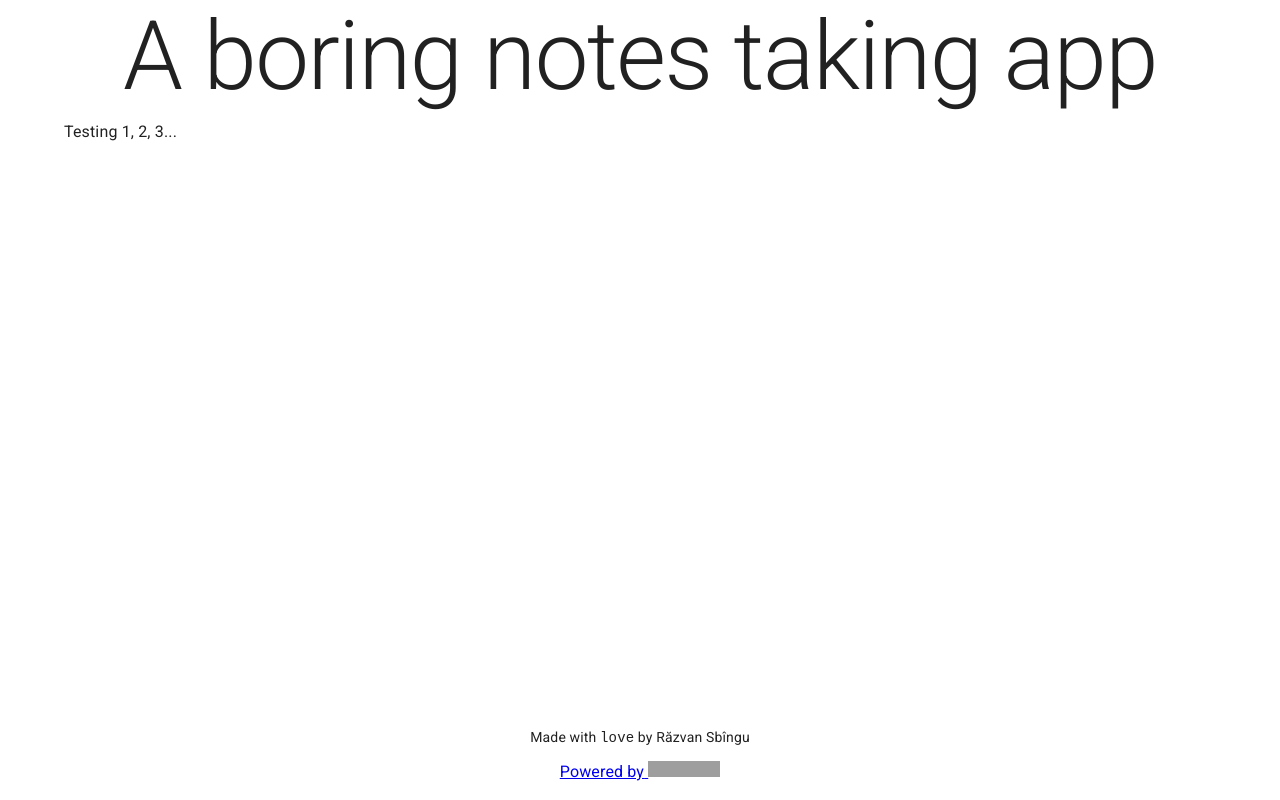
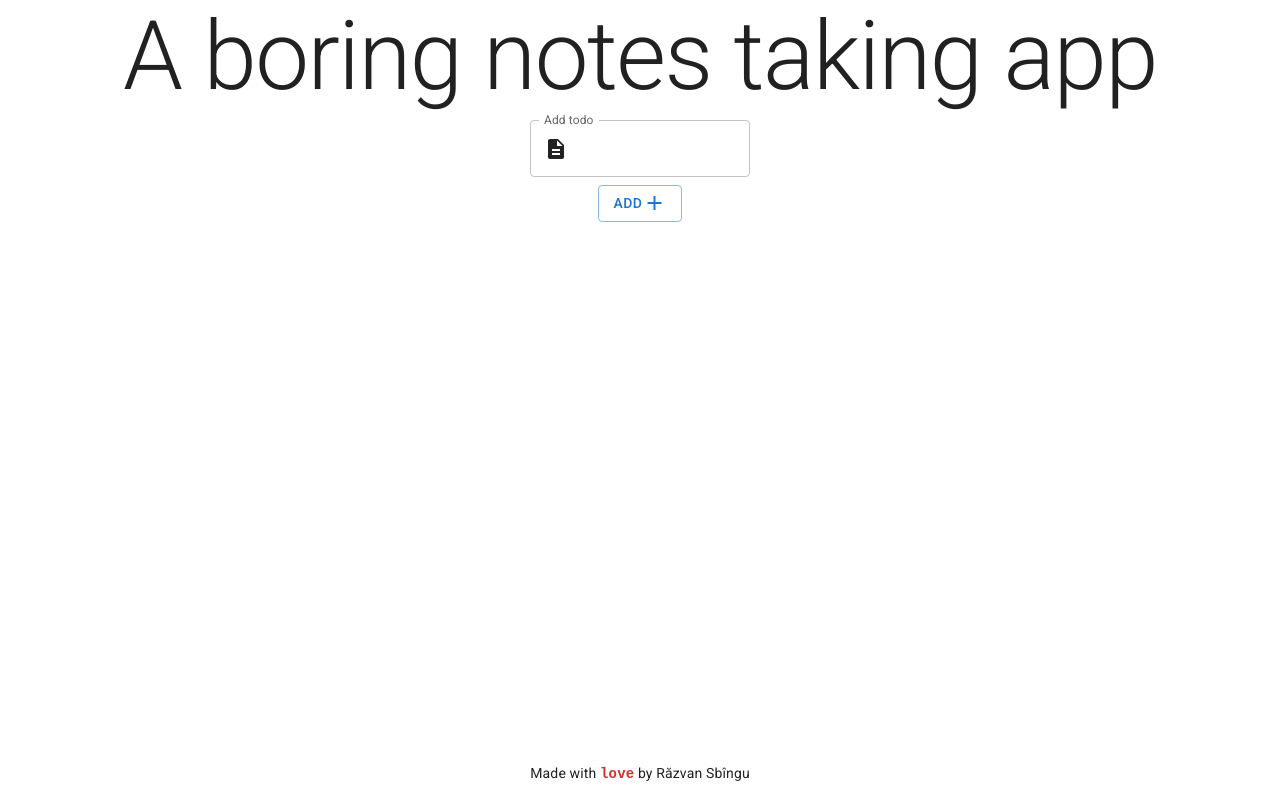
Before and after one commit to srzvan/launch-darkly-test-drive, a Next.js app: page / in a window 1280 px wide. Built offline with nearby package versions, Linux system fonts and the light colour scheme; grey boxes are pictures that could not be loaded.

Commit message:
<AddTodo/>, <TodoList/>, <TodoItem/> components

```diff
--- /dev/null
+++ b/components/AddTodo/index.js
@@ -0,0 +1,45 @@
+import * as React from "react";
+import { TextField, Button, Icon, Grid } from "@mui/material";
+
+export default function AddTodo({ addTodo }) {
+  const [value, setValue] = React.useState("");
+
+  function handleChange(event) {
+    setValue(event.target.value);
+  }
+
+  function handleSubmit(event) {
+    event.preventDefault();
+
+    addTodo({
+      id: Date.now(),
+      text: value,
+      isChecked: false,
+    });
+
+    setValue("");
+  }
+
+  return (
+    <form onSubmit={handleSubmit}>
+      <Grid container alignItems="center" gap=".5rem" direction="column">
+        <Grid item xs>
+          <TextField
+            multiline
+            fullWidth
+            id="add-todo"
+            label="Add todo"
+            value={value}
+            onChange={handleChange}
+            InputProps={{ startAdornment: <Icon>description</Icon> }}
+          />
+        </Grid>
+        <Grid item>
+          <Button variant="outlined" type="submit">
+            Add <Icon>add</Icon>
+          </Button>
+        </Grid>
+      </Grid>
+    </form>
+  );
+}
--- /dev/null
+++ b/components/TodoItem/index.js
@@ -0,0 +1,18 @@
+import { Icon, IconButton, ListItem, ListItemIcon, ListItemText } from "@mui/material";
+
+export default function TodoItem({ todo, handlers }) {
+  const { checkTodo, uncheckTodo, deleteTodo } = handlers;
+
+  return (
+    <ListItem>
+      <ListItemIcon>{todo.isChecked && <Icon>check</Icon>}</ListItemIcon>
+      <ListItemText style={{ textDecoration: todo.isChecked ? "line-through" : null }}>{todo.text}</ListItemText>
+      <IconButton onClick={() => (todo.isChecked ? uncheckTodo(todo.id) : checkTodo(todo.id))}>
+        <Icon color={todo.isChecked ? "info" : "success"}>{todo.isChecked ? "undo" : "task_alt"}</Icon>
+      </IconButton>
+      <IconButton onClick={() => deleteTodo(todo.id)}>
+        <Icon color="error">delete</Icon>
+      </IconButton>
+    </ListItem>
+  );
+}
--- /dev/null
+++ b/components/TodoList/index.js
@@ -0,0 +1,15 @@
+import { List } from "@mui/material";
+
+import TodoItem from "components/TodoItem";
+
+export default function TodoList({ todos, handlers }) {
+  return (
+    todos.length >= 1 && (
+      <List>
+        {todos.map(todo => (
+          <TodoItem key={todo.id} todo={todo} handlers={handlers} />
+        ))}
+      </List>
+    )
+  );
+}
--- a/pages/_app.js
+++ b/pages/_app.js
@@ -1,16 +1,15 @@
 import App from "next/app";
 import Head from "next/head";
-import Image from "next/image";
 import * as React from "react";
 import CssBaseline from "@mui/material/CssBaseline";
-import { Container, Typography, Grid, Box } from "@mui/material";
+import { Container, Typography, Box } from "@mui/material";
 import { ThemeProvider, createTheme } from "@mui/material/styles";
 
 import "styles/global.css";
 
 const theme = createTheme();
 
-export default function MyApp({ Component, pageProps }) {
+export default function TodosApp({ Component, pageProps }) {
   React.useEffect(() => {
     // Remove the server-side injected CSS.
     const jssStyles = document.querySelector("#jss-server-side");
@@ -37,33 +36,11 @@ export default function MyApp({ Component, pageProps }) {
             <main>
               <Component {...pageProps} />
             </main>
-            <Grid
-              container
-              direction="column"
-              component="footer"
-              justifyContent="center"
-              align="center"
-              gap=".75rem"
-              style={{ padding: "1rem .75rem" }}
-            >
-              <Grid item>
-                <Typography variant="body2">
-                  Made with <code>love</code> by Răzvan Sbîngu
-                </Typography>
-              </Grid>
-              <Grid item>
-                <a
-                  href="https://vercel.com?utm_source=create-next-app&utm_medium=default-template&utm_campaign=create-next-app"
-                  target="_blank"
-                  rel="noopener noreferrer"
-                >
-                  Powered by{" "}
-                  <Typography component="span">
-                    <Image src="/vercel.svg" alt="Vercel Logo" width={72} height={16} />
-                  </Typography>
-                </a>
-              </Grid>
-            </Grid>
+            <Typography variant="body2" align="center" sx={{ padding: "1rem .75rem" }}>
+              Made with{" "}
+              <code style={{ color: theme.palette.error.main, fontWeight: theme.typography.fontWeightBold }}>love</code>{" "}
+              by Răzvan Sbîngu
+            </Typography>
           </Box>
         </Container>
       </ThemeProvider>
--- a/pages/index.js
+++ b/pages/index.js
@@ -1,7 +1,14 @@
 import Head from "next/head";
-import { Typography } from "@mui/material";
+import { Button, Container } from "@mui/material";
+
+import AddTodo from "components/AddTodo";
+import TodoList from "components/TodoList";
+
+import useTodos from "hooks/useTodods";
 
 export default function Index() {
+  const [todos, handlers] = useTodos();
+
   return (
     <>
       <Head>
@@ -10,7 +17,15 @@ export default function Index() {
         <link rel="icon" href="/favicon.ico" />
       </Head>
 
-      <Typography>Testing 1, 2, 3...</Typography>
+      <Container maxWidth="md">
+        <AddTodo addTodo={handlers.addTodo} />
+        {todos.length >= 2 && (
+          <Button variant="outlined" color="error" onClick={handlers.clearTodos}>
+            Clear all todos
+          </Button>
+        )}
+        <TodoList todos={todos} handlers={handlers} />
+      </Container>
     </>
   );
 }
```
